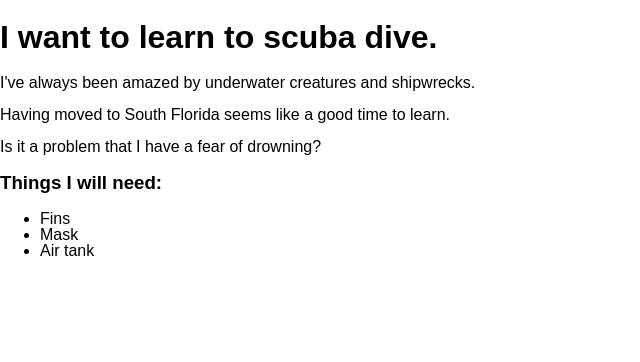
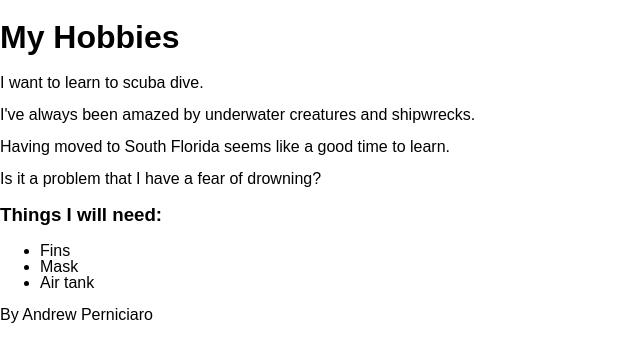
Before and after one commit to aperniciaro/my-hobbies, a website: page public/index.html in a window 1280 px wide. Shown: the whole page, without its empty margins (0-640 px from the left). Drawn offline with Linux system fonts and the light colour scheme.

Commit message:
Added header and footer

```diff
--- a/public/index.html
+++ b/public/index.html
@@ -8,7 +8,8 @@
     <link rel="stylesheet" href="/screen.css">
   </head>
   <body>
-    <h1 class='hello-world'>I want to learn to scuba dive.</h1>
+    <h1 class='hello-world'>My Hobbies</h1>
+    <header>I want to learn to scuba dive.</header>
     <P>I've always been amazed by underwater creatures and shipwrecks.</P>
     <p>Having moved to South Florida seems like a good time to learn.</p>
     <p>Is it a problem that I have a fear of drowning?</p>
@@ -18,5 +19,6 @@
       <li>Mask</li>
       <li>Air tank</li>
     </ul>
+    <footer>By Andrew Perniciaro</footer>
   </body>
 </html>
```
